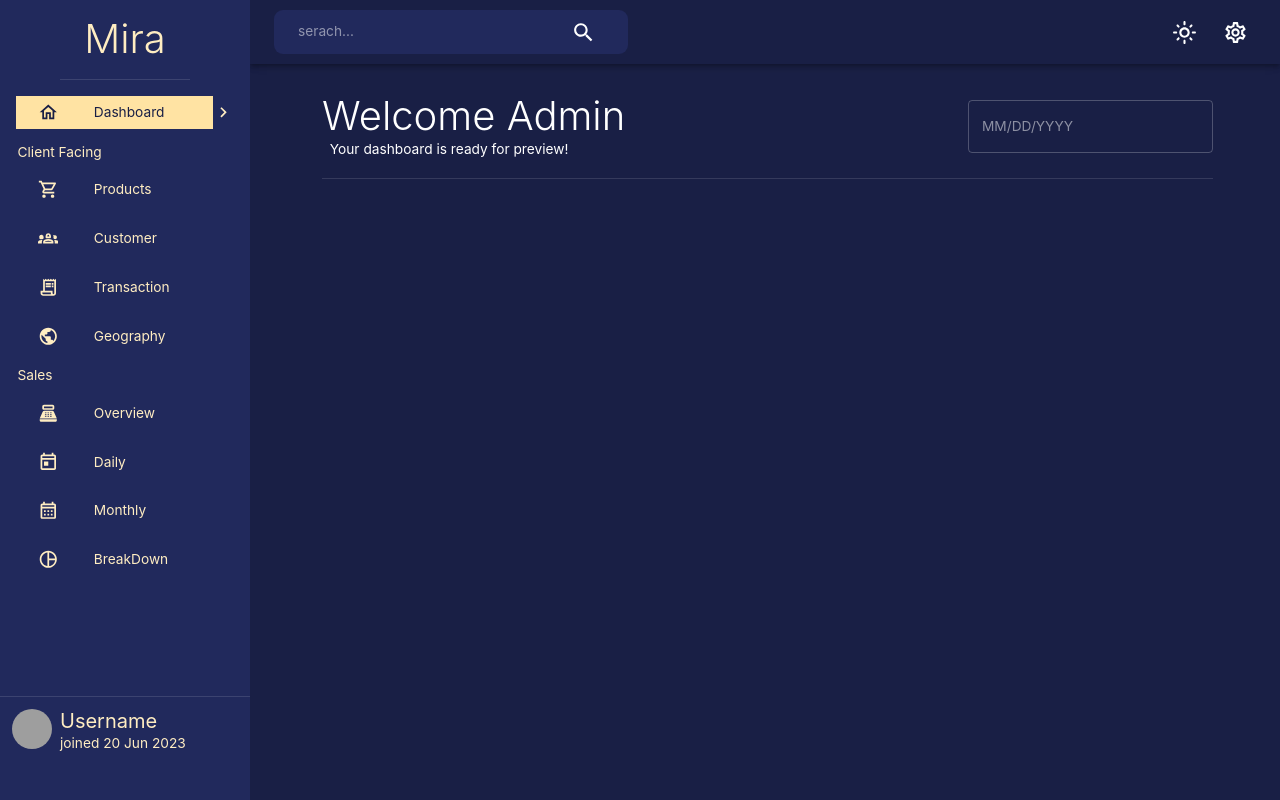
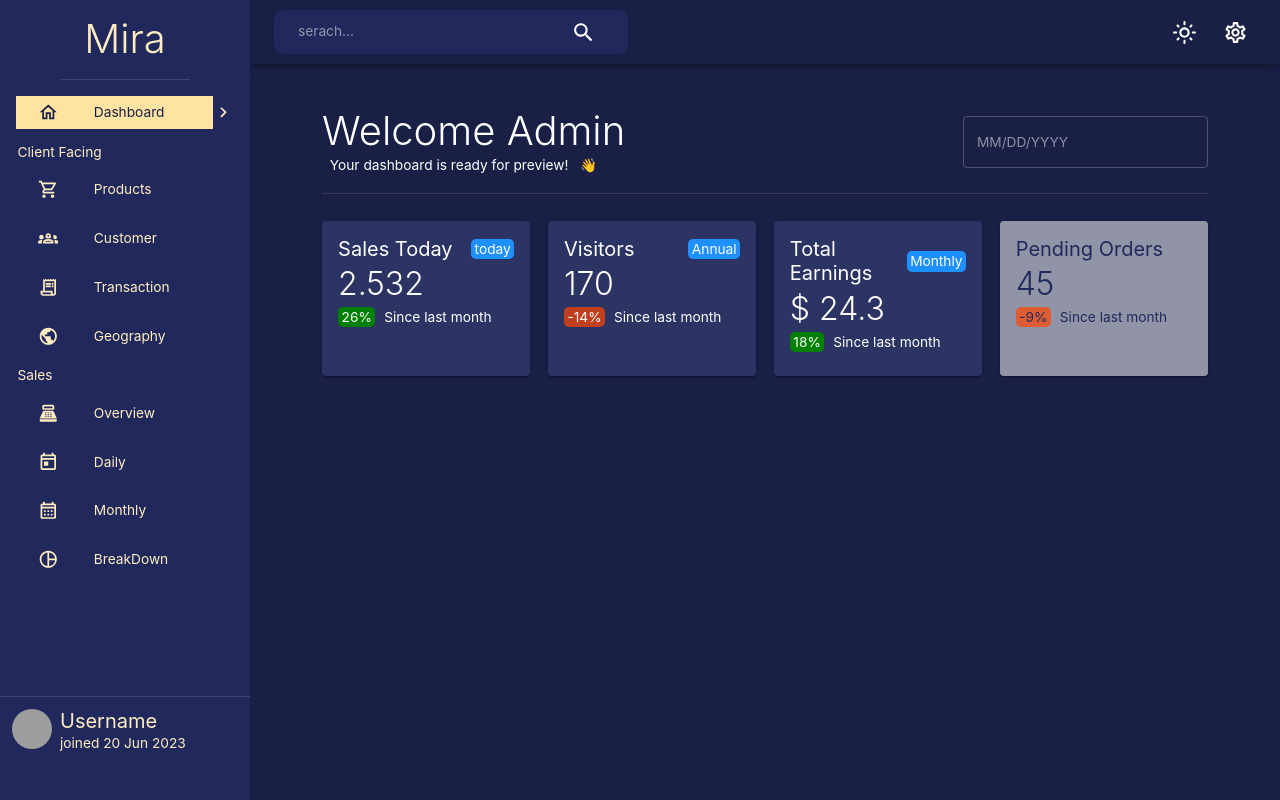
Before and after one commit to navneetthakor/miraadmin-app, a React (Create React App) app: page / in a window 1280 px wide. Built offline with nearby package versions, Linux system fonts and the light colour scheme; grey boxes are pictures that could not be loaded.

Commit message:
cards completed

```diff
--- a/src/scens/Home.js
+++ b/src/scens/Home.js
@@ -1,45 +1,132 @@
 import React from "react";
-import { Box, Typography, useTheme } from "@mui/material";
+import { Box, Card, CardContent, Typography, useTheme } from "@mui/material";
 import FlexBetween from "../components/FlexBetween";
-import { AdapterDayjs } from '@mui/x-date-pickers/AdapterDayjs';
-import { LocalizationProvider } from '@mui/x-date-pickers/LocalizationProvider';
-import { DatePicker } from '@mui/x-date-pickers/DatePicker';
+import { AdapterDayjs } from "@mui/x-date-pickers/AdapterDayjs";
+import { LocalizationProvider } from "@mui/x-date-pickers/LocalizationProvider";
+import { DatePicker } from "@mui/x-date-pickers/DatePicker";
 import { useOutletContext } from "react-router-dom";
+
+// array for cards in top
+const cards = [
+  {
+    header: "Sales Today",
+    amount: 2.532,
+    profitLose: 26,
+    tag: "today",
+  },
+  {
+    header: "Visitors",
+    amount: 170,
+    profitLose: -14,
+    tag: "Annual",
+  },
+  {
+    header: "Total Earnings",
+    amount: "$ 24.3",
+    profitLose: 18,
+    tag: "Monthly",
+  },
+  {
+    header: "Pending Orders",
+    amount: 45,
+    profitLose: -9,
+    tag: "none",
+  },
+];
 
 export default function Home(props) {
   const theme = useTheme();
   const isNonMobile = useOutletContext();
+
+  // function to put the cards
+  const putCards =
+    cards.map((iteam) => {
+      return (
+        <Card
+          sx={{
+            backgroundColor: `${iteam.tag === "none" ? "rgba(255, 255, 255, 0.5)" : theme.palette.background.alt}`,
+            color: `${iteam.tag === "none" ? theme.palette.primary[500] : "inherite"}`,
+          }}
+        >
+          <CardContent>
+            <FlexBetween>
+              <Typography variant="h4">{iteam.header}</Typography>
+              {iteam.tag !== "none" && (
+                <Typography
+                  sx={{
+                    backgroundColor: "#1E90FF",
+                    padding: "0% 2%",
+                    borderRadius: "5px",
+                  }}
+                >
+                  {iteam.tag}
+                </Typography>
+              )}
+            </FlexBetween>
+
+            <Typography variant="h2" sx={{ m: "2% 0%" }}>
+              {iteam.amount}
+            </Typography>
+            <Box
+              sx={{
+                display: "flex",
+                flexDirection: "row",
+                gap: "5%",
+              }}
+            >
+              <Typography
+                sx={{
+                  backgroundColor: `${iteam.profitLose < 0 ? "rgba(255,69,0,0.7)" : "green"}`,
+                  padding: "0% 2%",
+                  borderRadius: "5px",
+                }}
+              >
+                {iteam.profitLose}%
+              </Typography>
+              <Typography>Since last month</Typography>
+            </Box>
+          </CardContent>
+        </Card>
+      );
+    });
+
+
+
+  // -------------- actual returning part ----------------
   return (
     <Box
       sx={{
         backgroundColor: theme.palette.background,
         flexDirection: `${isNonMobile ? "column" : "column"}`,
         paddingLeft: "7%",
+        paddingRight: "7%",
       }}
     >
       {/* top header  */}
       <Box
         sx={{
-          padding: "3% 7% 2% 0%",
+          padding: "3% 0%",
         }}
-        >
+      >
         <FlexBetween
-        sx={{
-          borderBottom: "1px solid",
-          borderColor: "divider",
-          paddingBottom: `${isNonMobile ? "2%" : "5%"}`
-        }}
+          sx={{
+            borderBottom: "1px solid",
+            borderColor: "divider",
+            padding: `${isNonMobile ? "2% 0%" : "7% 0%"}`,
+          }}
         >
           <Box
             sx={{
               width: `${isNonMobile ? "inherite" : "100%"}`,
               display: "flex",
               flexDirection: "column",
-              alignItems: `${isNonMobile ? "left" : "center"}`
+              alignItems: `${isNonMobile ? "left" : "center"}`,
             }}
           >
-            <Typography variant="h1">Welcome Admin</Typography>
-            <Typography>&nbsp; Your dashboard is ready for preview!</Typography>
+            <Typography variant="h1">Welcome Admin </Typography>
+            <Typography>
+              &nbsp; Your dashboard is ready for preview! &nbsp; &#128075;
+            </Typography>
           </Box>
 
           <Box display={`${isNonMobile ? "block" : "none"}`}>
@@ -51,6 +138,16 @@ export default function Home(props) {
       </Box>
 
       {/* card of top view */}
+      <Box
+        sx={{
+          display: "grid",
+          gridTemplateColumns: `${isNonMobile ? "repeat(4,1fr)" : "inherite"}`,
+          gridTemplateRows: `${isNonMobile ? "inherite" : "repeat(4,1fr)"}`,
+          gap: "2%",
+        }}
+      >
+        {putCards}
+      </Box>
     </Box>
   );
 }
```
